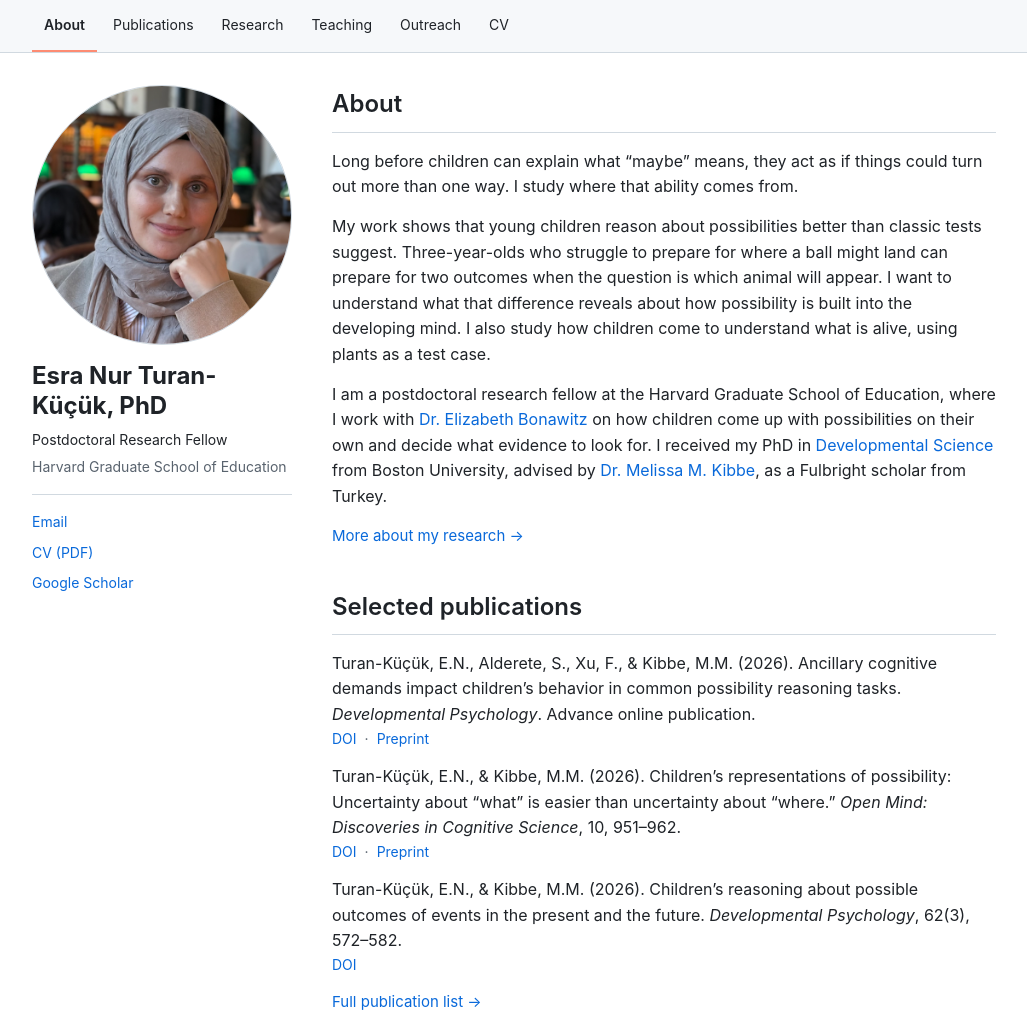
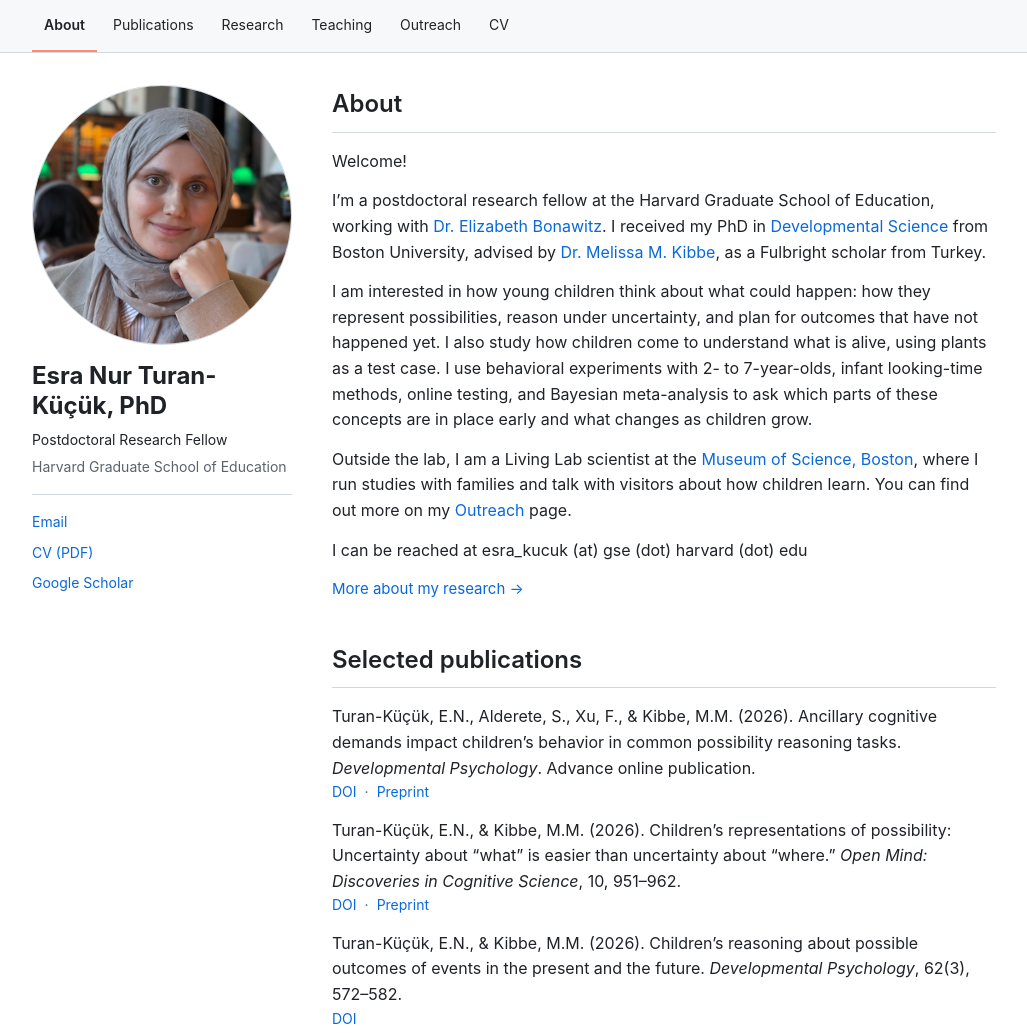
Before and after one commit to esrakucuk/esrakucuk.github.io, a plain HTML site: page index.html in a window 1280 px wide. Shown: the top 1033 px of the page, without its empty margins (126-1153 px from the left). Drawn offline with Linux system fonts and the light colour scheme.

Commit message:
Add files via upload

```diff
--- a/index.html
+++ b/index.html
@@ -37,9 +37,11 @@
   </aside>
   <main id="content">
     <h2>About</h2>
-    <p class="lede">Long before children can explain what &ldquo;maybe&rdquo; means, they act as if things could turn out more than one way. I study where that ability comes from.</p>
-    <p>My work shows that young children reason about possibilities better than classic tests suggest. Three-year-olds who struggle to prepare for where a ball might land can prepare for two outcomes when the question is which animal will appear. I want to understand what that difference reveals about how possibility is built into the developing mind. I also study how children come to understand what is alive, using plants as a test case.</p>
-    <p>I am a postdoctoral research fellow at the Harvard Graduate School of Education, where I work with <a href="https://ccdlab.hsites.harvard.edu/people/elizabeth-bonawitz">Dr. Elizabeth Bonawitz</a> on how children come up with possibilities on their own and decide what evidence to look for. I received my PhD in <a href="https://www.bu.edu/psych/academics/phd/devscience/">Developmental Science</a> from Boston University, advised by <a href="https://www.bu.edu/psych/profile/melissa-kibbe-phd/">Dr. Melissa M. Kibbe</a>, as a Fulbright scholar from Turkey.</p>
+    <p class="lede">Welcome!</p>
+    <p>I&rsquo;m a postdoctoral research fellow at the Harvard Graduate School of Education, working with <a href="https://ccdlab.hsites.harvard.edu/people/elizabeth-bonawitz">Dr. Elizabeth Bonawitz</a>. I received my PhD in <a href="https://www.bu.edu/psych/academics/phd/devscience/">Developmental Science</a> from Boston University, advised by <a href="https://www.bu.edu/psych/profile/melissa-kibbe-phd/">Dr. Melissa M. Kibbe</a>, as a Fulbright scholar from Turkey.</p>
+    <p>I am interested in how young children think about what could happen: how they represent possibilities, reason under uncertainty, and plan for outcomes that have not happened yet. I also study how children come to understand what is alive, using plants as a test case. I use behavioral experiments with 2- to 7-year-olds, infant looking-time methods, online testing, and Bayesian meta-analysis to ask which parts of these concepts are in place early and what changes as children grow.</p>
+    <p>Outside the lab, I am a Living Lab scientist at the <a href="https://www.mos.org/">Museum of Science, Boston</a>, where I run studies with families and talk with visitors about how children learn. You can find out more on my <a href="outreach.html">Outreach</a> page.</p>
+    <p>I can be reached at esra_kucuk (at) gse (dot) harvard (dot) edu</p>
     <p class="more"><a href="research.html">More about my research &rarr;</a></p>
 
     <h2>Selected publications</h2>
```
